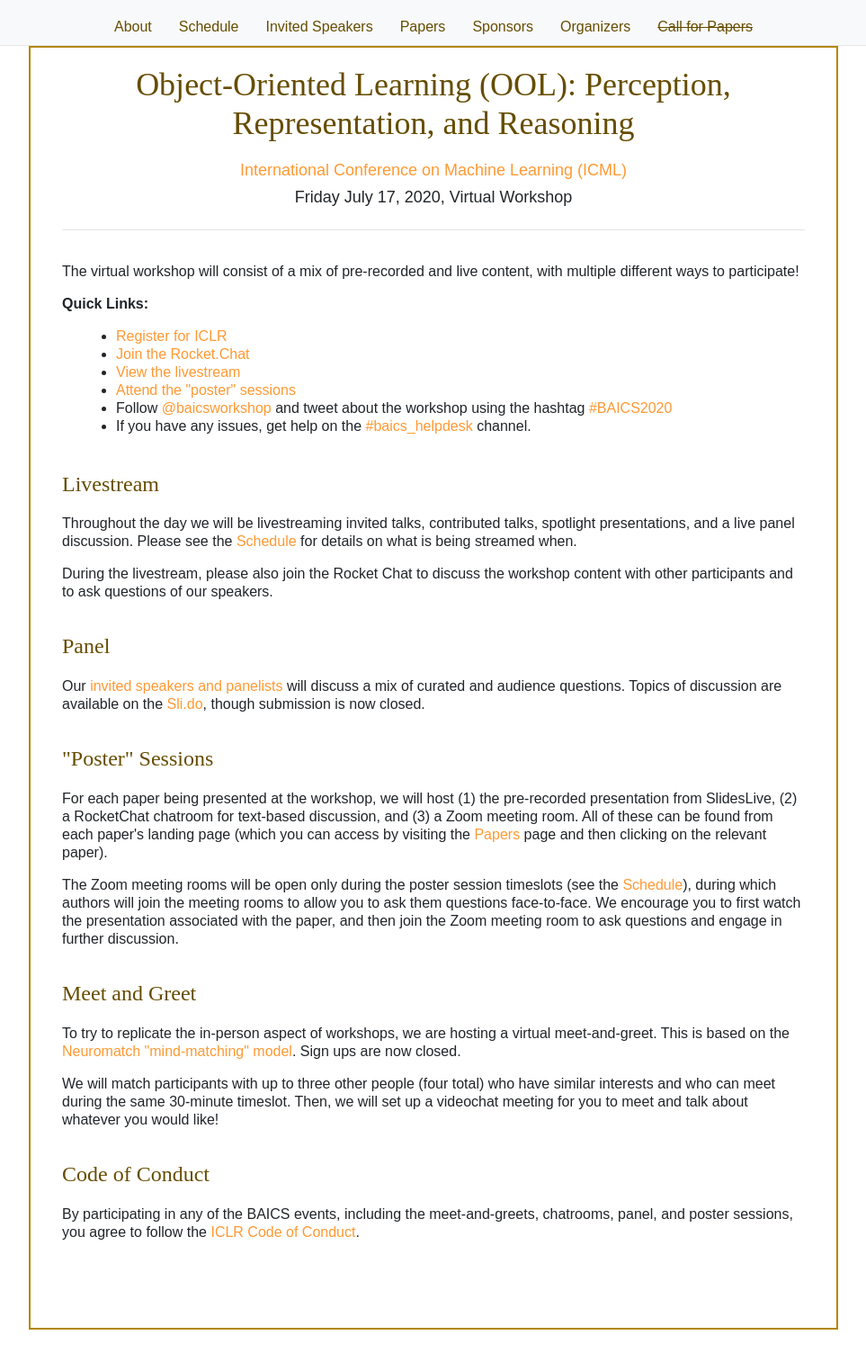
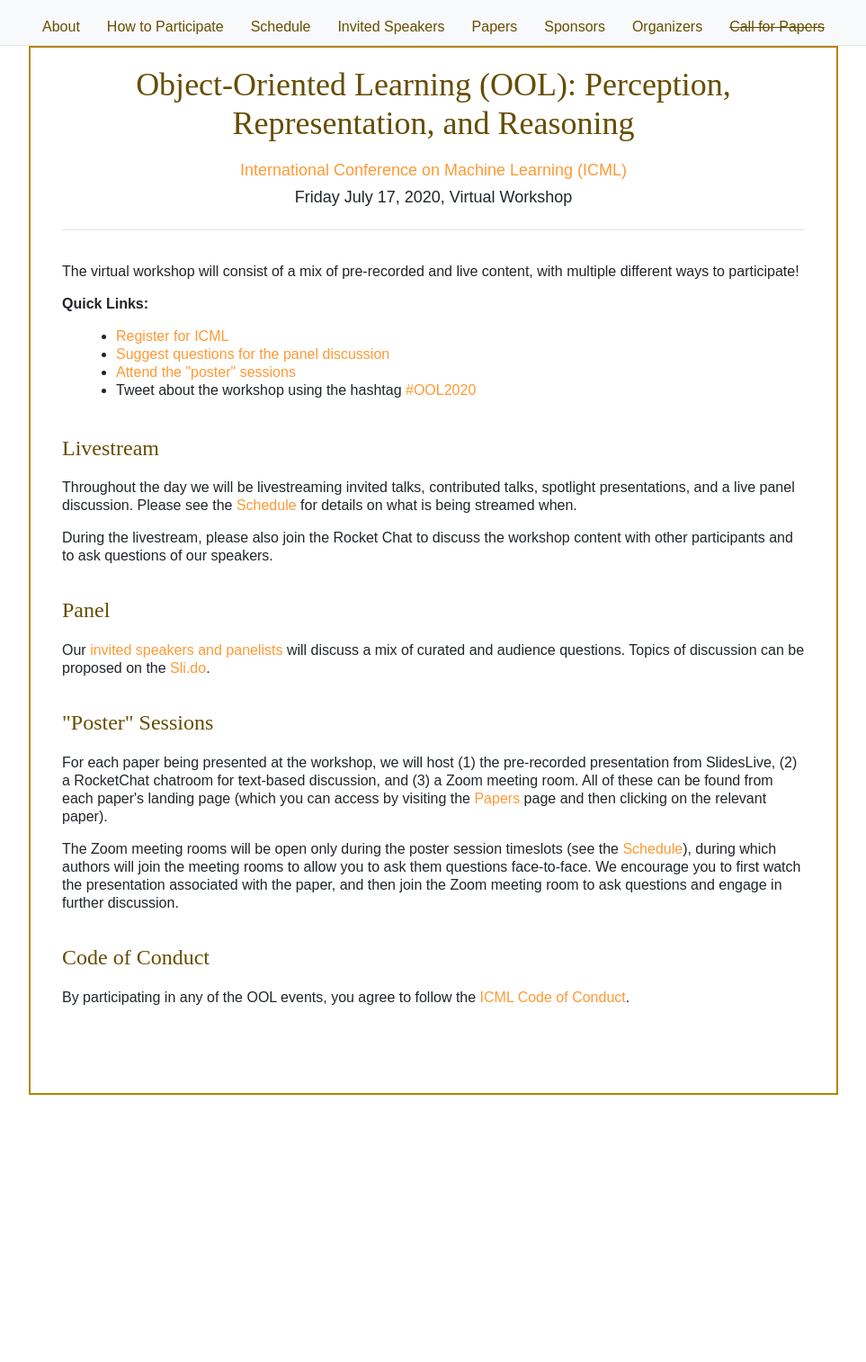
Before and after one commit to oolworkshop/oolworkshop.github.io, a Jekyll site: the page built from format.html, in a window 1280 px wide. Shown: the whole page at 90% size, without its empty margins (158-1121 px from the left). Built offline with Jekyll 4.4.1, drawn with Linux system fonts in a browser that asks for light colours; nearby versions of some CDN libraries; after the commit the page ends 1253 px from its top, so only the background shows below that.

Commit message:
Add slido links to website

```diff
--- a/_layouts/default.html
+++ b/_layouts/default.html
@@ -25,7 +25,7 @@
     <div class="collapse navbar-collapse" id="navbar-main">
       <ul class="navbar-nav mx-auto">
         <li class="nav-link"><a href="/index.html">About</a></li>
-<!--        <li class="nav-link"><a href="/format.html">How to Participate</a></li>-->
+        <li class="nav-link"><a href="/format.html">How to Participate</a></li>
 <!--        <li class="nav-link"><a href="/livestream.html">Livestream</a></li>-->
         <li class="nav-link"><a href="/schedule.html">Schedule</a></li>
         <li class="nav-link"><a href="/speakers.html">Invited Speakers</a></li>
--- a/css/style.css
+++ b/css/style.css
@@ -218,6 +218,7 @@
 
   #header {
     width: 900px;
+    padding: 0px;
   }
 
   .navbar .navbar-nav {
--- a/format.html
+++ b/format.html
@@ -7,12 +7,13 @@
 <p><b>Quick Links:</b></p>
 <div class="break"></div>
 <ul>
-	<li><a href="https://iclr.cc/Register/view-registration" target="_default">Register for ICLR</a></li>
-	<li><a href="https://iclr.rocket.chat/channel/workshop_BAICS" target="_blank">Join the Rocket.Chat</a></li>
-	<li><a href="/livestream.html">View the livestream</a></li>
+	<li><a href="https://icml.cc/Register/view-registration" target="_default">Register for ICML</a></li>
+	<li><a href="https://app.sli.do/event/rwgvb2ix" target="_blank">Suggest questions for the panel discussion</a></li>
+	<!-- <li><a href="https://icml.rocket.chat/channel/workshop_OOL" target="_blank">Join the Rocket.Chat</a></li> -->
+	<!-- <li><a href="/livestream.html">View the livestream</a></li> -->
 	<li><a href="/papers.html">Attend the "poster" sessions</a></li>
-	<li>Follow <a href="https://twitter.com/baicsworkshop" target="_blank">@baicsworkshop</a> and tweet about the workshop using the hashtag <a href="https://twitter.com/hashtag/BAICS2020" target="_blank">#BAICS2020</a></li>
-	<li>If you have any issues, get help on the <a href="https://iclr.rocket.chat/channel/baics_helpdesk" target="_blank">#baics_helpdesk</a> channel.</li>
+	<li>Tweet about the workshop using the hashtag <a href="https://twitter.com/hashtag/OOL2020" target="_blank">#OOL2020</a></li>
+	<!-- <li>If you have any issues, get help on the <a href="https://icml.rocket.chat/channel/ool_helpdesk" target="_blank">#ool_helpdesk</a> channel.</li> -->
 </ul>
 </div>
 
@@ -26,7 +27,7 @@
 <div class="row">
 <h3>Panel</h3>
 <div class="break"></div>
-<p>Our <a href="/speakers.html">invited speakers and panelists</a> will discuss a mix of curated and audience questions. Topics of discussion are available on the <a href="https://app.sli.do/event/xxrtocoj/live/questions" target="_blank">Sli.do</a>, though submission is now closed.</p>
+<p>Our <a href="/speakers.html">invited speakers and panelists</a> will discuss a mix of curated and audience questions. Topics of discussion can be proposed on the <a href="https://app.sli.do/event/rwgvb2ix" target="_blank">Sli.do</a>.</p>
 </div>
 
 <div class="row">
@@ -37,14 +38,7 @@
 </div>
 
 <div class="row">
-<h3>Meet and Greet</h3>
-<div class="break"></div>
-<p>To try to replicate the in-person aspect of workshops, we are hosting a virtual meet-and-greet. This is based on the <a href="https://neuromatch.io/instructions">Neuromatch "mind-matching" model</a>. Sign ups are now closed.</p>
-<p>We will match participants with up to three other people (four total) who have similar interests and who can meet during the same 30-minute timeslot. Then, we will set up a videochat meeting for you to meet and talk about whatever you would like!</p>
-</div>
-
-<div class="row">
 <h3>Code of Conduct</h3>
 <div class="break"></div>
-<p>By participating in any of the BAICS events, including the meet-and-greets, chatrooms, panel, and poster sessions, you agree to follow the <a href="https://iclr.cc/public/CodeOfConduct" target="_blank">ICLR Code of Conduct</a>.</p>
+<p>By participating in any of the OOL events, you agree to follow the <a href="https://icml.cc/public/CodeOfConduct" target="_blank">ICML Code of Conduct</a>.</p>
 </div>
--- a/schedule.html
+++ b/schedule.html
@@ -72,13 +72,11 @@
       <td><span class="dot-poster-session"></span> 03:30 PM</td>
       <td></td>
       <td><a href="/papers.html">Virtual Poster Session #1</a></td>
-      <td></td>
     </tr>
     <tr>
       <td><span class="dot-other-session"></span> 04:30 PM</td>
       <td></td>
-      <td><a href="/speakers.html">Panel Discussion</a></td>
-      <td></td>
+      <td><a href="/speakers.html">Panel Discussion</a> -- <a href="https://app.sli.do/event/rwgvb2ix" target="_blank">Suggest a question!</a></td>
     </tr>
     <tr>
       <td><span class="dot-invited-talk"></span> 05:30 PM</td>
```
Also changed, not shown: 1 other file.
